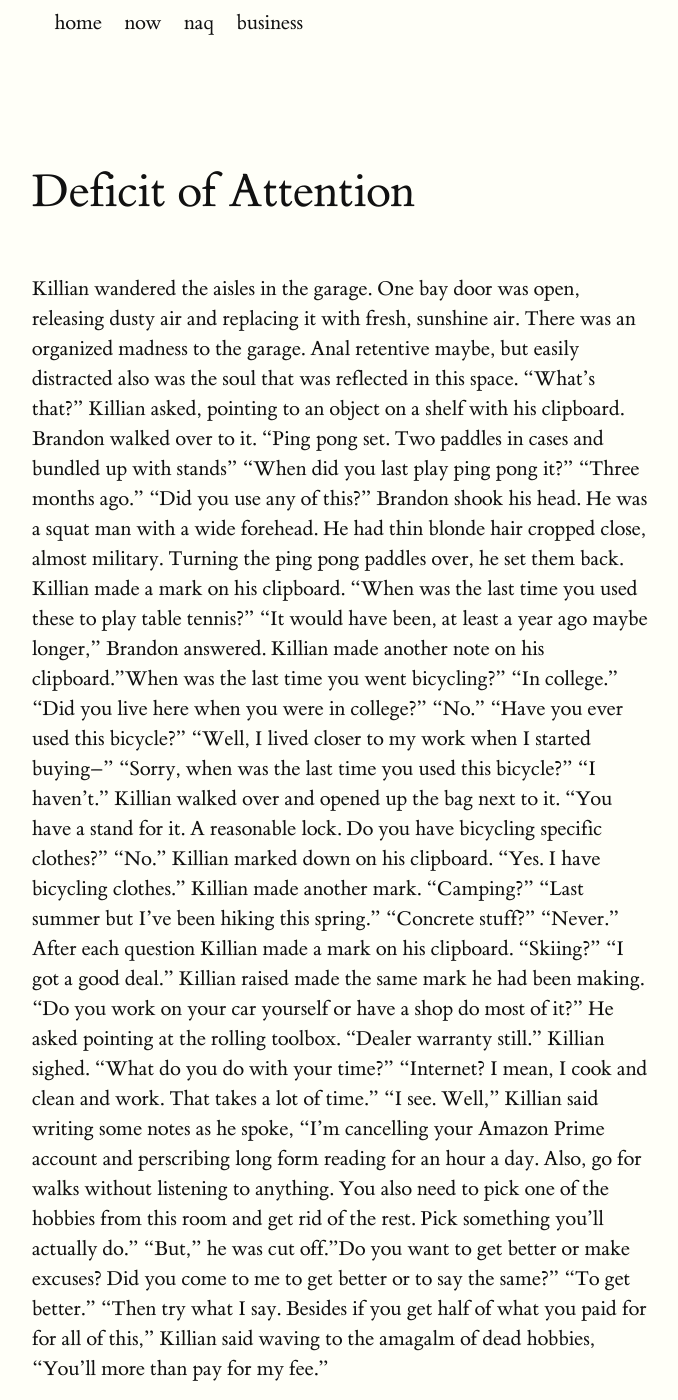
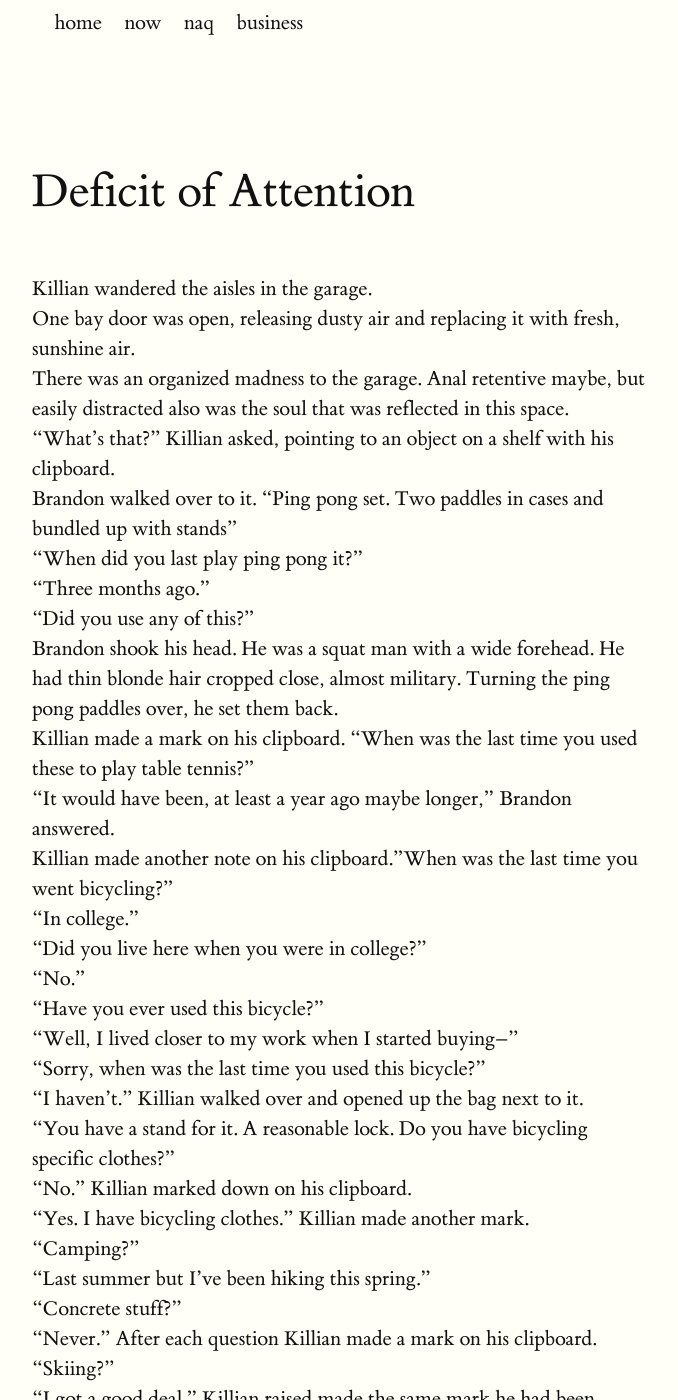
Before and after one commit to pact-wheeler/exp7, a Jekyll site: the page built from _posts/2013-01-01-deficit.md, in a window 1280 px wide and 1400 px high. Shown: the whole window, without its empty margins (128-806 px from the left). Built offline with Jekyll 4.4.1, drawn with Linux system fonts in a browser that asks for light colours; some of the changed text lies outside the part shown.

Commit message:
formatting, naq, now update

```diff
--- a/_posts/2013-01-01-deficit.md
+++ b/_posts/2013-01-01-deficit.md
@@ -4,39 +4,39 @@ title: Deficit of Attention
 date: 2013-01-01
 tags: fiction
 ---
-Killian wandered the aisles in the garage.
-One bay door was open, releasing dusty air and replacing it with fresh, sunshine air.
-There was an organized madness to the garage. Anal retentive maybe, but easily distracted also was the soul that was reflected in this space.
-"What's that?" Killian asked, pointing to an object on a shelf with his clipboard.
-Brandon walked over to it. "Ping pong set. Two paddles in cases and bundled up with stands"
-"When did you last play ping pong it?"
-"Three months ago."
-"Did you use any of this?"
-Brandon shook his head. He was a squat man with a wide forehead. He had thin blonde hair cropped close, almost military. Turning the ping pong paddles over, he set them back.
-Killian made a mark on his clipboard. "When was the last time you used these to play table tennis?"
-"It would have been, at least a year ago maybe longer," Brandon answered.
-Killian made another note on his clipboard."When was the last time you went bicycling?"
-"In college."
-"Did you live here when you were in college?"
-"No."
-"Have you ever used this bicycle?"
-"Well, I lived closer to my work when I started buying–"
-"Sorry, when was the last time you used this bicycle?"
-"I haven't." Killian walked over and opened up the bag next to it.
-"You have a stand for it. A reasonable lock. Do you have bicycling specific clothes?"
-"No." Killian marked down on his clipboard.
-"Yes. I have bicycling clothes." Killian made another mark.
-"Camping?"
-"Last summer but I've been hiking this spring."
-"Concrete stuff?"
-"Never." After each question Killian made a mark on his clipboard.
-"Skiing?"
-"I got a good deal." Killian raised made the same mark he had been making.
-"Do you work on your car yourself or have a shop do most of it?" He asked pointing at the rolling toolbox.
-"Dealer warranty still." Killian sighed.
-"What do you do with your time?"
-"Internet? I mean, I cook and clean and work. That takes a lot of time."
-"I see. Well," Killian said writing some notes as he spoke, "I'm cancelling your Amazon Prime account and perscribing long form reading for an hour a day. Also, go for walks without listening to anything. You also need to pick one of the hobbies from this room and get rid of the rest. Pick something you'll actually do."
-"But," he was cut off."Do you want to get better or make excuses? Did you come to me to get better or to say the same?"
-"To get better."
+Killian wandered the aisles in the garage.<br>
+One bay door was open, releasing dusty air and replacing it with fresh, sunshine air.<br>
+There was an organized madness to the garage. Anal retentive maybe, but easily distracted also was the soul that was reflected in this space.<br>
+"What's that?" Killian asked, pointing to an object on a shelf with his clipboard.<br>
+Brandon walked over to it. "Ping pong set. Two paddles in cases and bundled up with stands"<br>
+"When did you last play ping pong it?"<br>
+"Three months ago."<br>
+"Did you use any of this?"<br>
+Brandon shook his head. He was a squat man with a wide forehead. He had thin blonde hair cropped close, almost military. Turning the ping pong paddles over, he set them back.<br>
+Killian made a mark on his clipboard. "When was the last time you used these to play table tennis?"<br>
+"It would have been, at least a year ago maybe longer," Brandon answered.<br>
+Killian made another note on his clipboard."When was the last time you went bicycling?"<br>
+"In college."<br>
+"Did you live here when you were in college?"<br>
+"No."<br>
+"Have you ever used this bicycle?"<br>
+"Well, I lived closer to my work when I started buying–"<br>
+"Sorry, when was the last time you used this bicycle?"<br>
+"I haven't." Killian walked over and opened up the bag next to it.<br>
+"You have a stand for it. A reasonable lock. Do you have bicycling specific clothes?"<br>
+"No." Killian marked down on his clipboard.<br>
+"Yes. I have bicycling clothes." Killian made another mark.<br>
+"Camping?" <br>
+"Last summer but I've been hiking this spring."<br>
+"Concrete stuff?" <br>
+"Never." After each question Killian made a mark on his clipboard. <br>
+"Skiing?" <br>
+"I got a good deal." Killian raised made the same mark he had been making.<br>
+"Do you work on your car yourself or have a shop do most of it?" He asked pointing at the rolling toolbox. <br>
+"Dealer warranty still." Killian sighed. <br>
+"What do you do with your time?"<br>
+"Internet? I mean, I cook and clean and work. That takes a lot of time."<br>
+"I see. Well," Killian said writing some notes as he spoke, "I'm cancelling your Amazon Prime account and perscribing long form reading for an hour a day. Also, go for walks without listening to anything. You also need to pick one of the hobbies from this room and get rid of the rest. Pick something you'll actually do."<br>
+"But," he was cut off."Do you want to get better or make excuses? Did you come to me to get better or to say the same?"<br>
+"To get better."<br>
 "Then try what I say. Besides if you get half of what you paid for for all of this," Killian said waving to the amagalm of dead hobbies, "You'll more than pay for my fee."
--- a/now.html
+++ b/now.html
@@ -2,31 +2,33 @@
 layout: default
 title: Now
 ---
-<!doctype html>
-<html>
-<head>
-<meta charset='UTF-8'><meta name='viewport' content='width=device-width initial-scale=1'>
-<title>now</title>
-</head>
-<body><h1 id='now'>Now</h1>
+
 <p>What&#39;s a <a href='https://sive.rs/now3'>now page</a>? </p>
 <ul>
-<li><p>Learning path - </p>
+    <li>
+        <p>Learning path - </p>
         <ul>
-<li>I&#39;m no longer relying so heavily on spaced repetition, what I&#39;ve found that seems to be bearing more fruit is making connections between the different places I&#39;ve learned. I read the book, <a href='https://www.soenkeahrens.de/en/takesmartnotes'>How to Take Smart Notes</a> and have started implementing a slip-box (zettelkasten)</li>
+            <li>I&#39;m no longer using spaced repetition with Anki, what I&#39;ve found that seems to be bearing
+                more fruit is making connections between the different places I&#39;ve learned. I read the book, <a
+                    href='https://www.soenkeahrens.de/en/takesmartnotes'>How to Take Smart Notes</a> and have started
+                implementing a slip-box (zettelkasten). </li>
 
         </ul>
     </li>
-<li><p>Trying to get any amount of sleep I can (new parent blah blah blah)</p>
+    <li>
+        <p>Writing articles using Typora and publishing them on github (where you're now reading) </p>
     </li>
-<li><p>Writing articles using Write.as </p>
+    <li>
+        <p>Instead of learning vega-lite and power bi I&#39;m leaning more heavily into Excel and Power Query (do what
+            you know?)</p>
     </li>
-<li><p>Instead of learning vega-lite and power bi I&#39;m leaning more heavily into Excel and Power Query (do what you know?)</p>
+    <li>
+        <p>I have been learning a lot about process control charts and have made some alterations to xmrit's version. It works very well but the presentation is just not up to my standards.</p>
+        <p>I'm working with a few clients using this process.</p>
     </li>
-<li><p>Slowly switching to open source software and <a href='https://sive.rs/ti'>tech independence</a></p>
+    <li>
+        <p>Slowly switching to open source software and <a href='https://sive.rs/ti'>tech independence</a></p>
     </li>
 
 </ul>
 <p>Updated from Vancouver, WA ~01/2024</p>
-</body>
-</html>
```
Also changed, not shown: _posts/2015-03-20-a-word.md (+1 -1 lines), naq.html (+123 -60 lines). Lines whose indentation alone changed are shown as unchanged.
